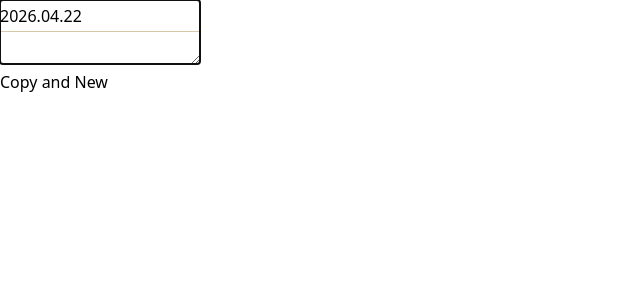
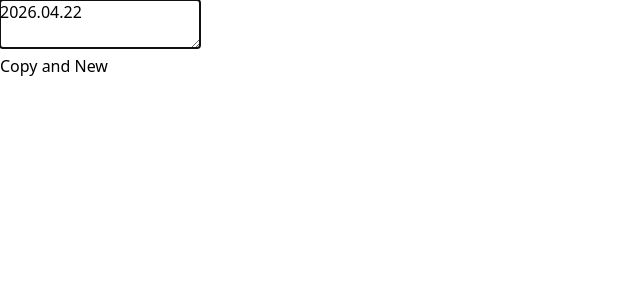
Before and after one commit to eto2000/timenote, a React (Vite) app in the folder memo-app/: page / in a window 1280 px wide. Shown: the top 300 px of the page, without its empty margins (0-640 px from the left). Built offline with nearby package versions, Linux system fonts and the light colour scheme.

Commit message:
디자인 수정

```diff
--- a/memo-app/src/App.jsx
+++ b/memo-app/src/App.jsx
@@ -32,7 +32,7 @@ export default function App() {
   };
 
   return (
-    <div className="h-screen flex flex-col bg-amber-50">
+    <div className="h-screen flex flex-col bg-white">
       <div className="flex-1 overflow-hidden">
         <Editor content={content} onChange={handleChange} />
       </div>
--- a/memo-app/src/components/Editor.jsx
+++ b/memo-app/src/components/Editor.jsx
@@ -47,7 +47,7 @@ export default function Editor({ content, onChange }) {
   return (
     <textarea
       ref={textareaRef}
-      className="w-full h-full resize-none outline-none px-12 py-10 font-serif text-lg leading-8 bg-transparent text-stone-800 placeholder-stone-400"
+      className="w-full h-full resize-none outline-none px-12 py-10 font-sans text-base leading-7 bg-white text-gray-900 placeholder-gray-300"
       value={content}
       onChange={(e) => onChange(e.target.value)}
       onKeyDown={handleKeyDown}
--- a/memo-app/src/components/Toolbar.jsx
+++ b/memo-app/src/components/Toolbar.jsx
@@ -22,10 +22,10 @@ export default function Toolbar({ onCopyAndNew }) {
   };
 
   return (
-    <div className="flex justify-center items-center px-12 py-4 border-t border-amber-200 bg-amber-50">
+    <div className="flex justify-center items-center px-12 py-4 border-t border-gray-100 bg-white">
       <button
         onClick={handleClick}
-        className="px-8 py-2 bg-stone-700 text-amber-50 rounded-sm hover:bg-stone-600 active:bg-stone-800 transition-colors text-sm tracking-widest font-light shadow-sm"
+        className="px-8 py-2 bg-gray-900 text-white rounded hover:bg-gray-700 active:bg-black transition-colors text-sm tracking-wide font-normal"
       >
         {buttonText}
       </button>
--- a/memo-app/src/index.css
+++ b/memo-app/src/index.css
@@ -6,17 +6,4 @@
   html, body, #root {
     height: 100%;
   }
-
-  /* 노트 느낌의 줄 배경 */
-  textarea {
-    background-image: repeating-linear-gradient(
-      to bottom,
-      transparent,
-      transparent calc(2rem - 1px),
-      #d6c9a8 calc(2rem - 1px),
-      #d6c9a8 2rem
-    );
-    background-attachment: local;
-    line-height: 2rem;
-  }
 }
```
